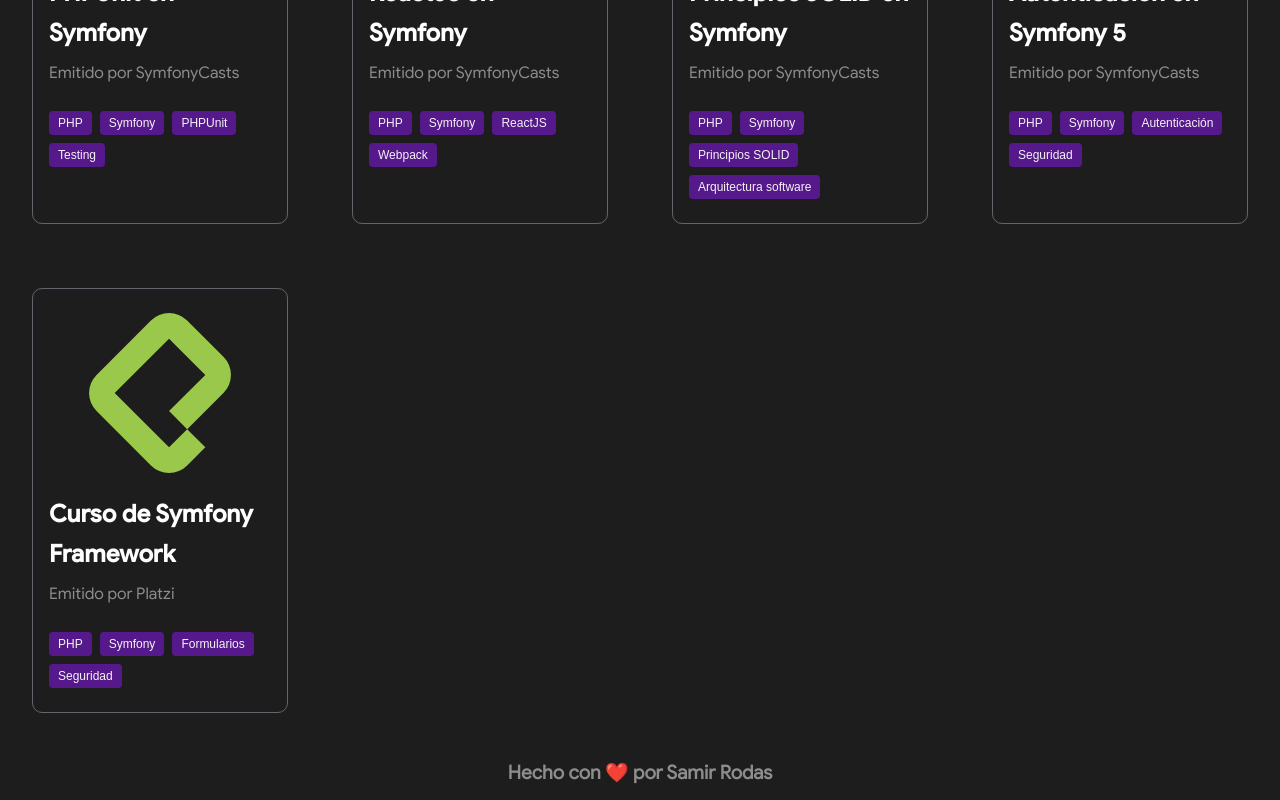
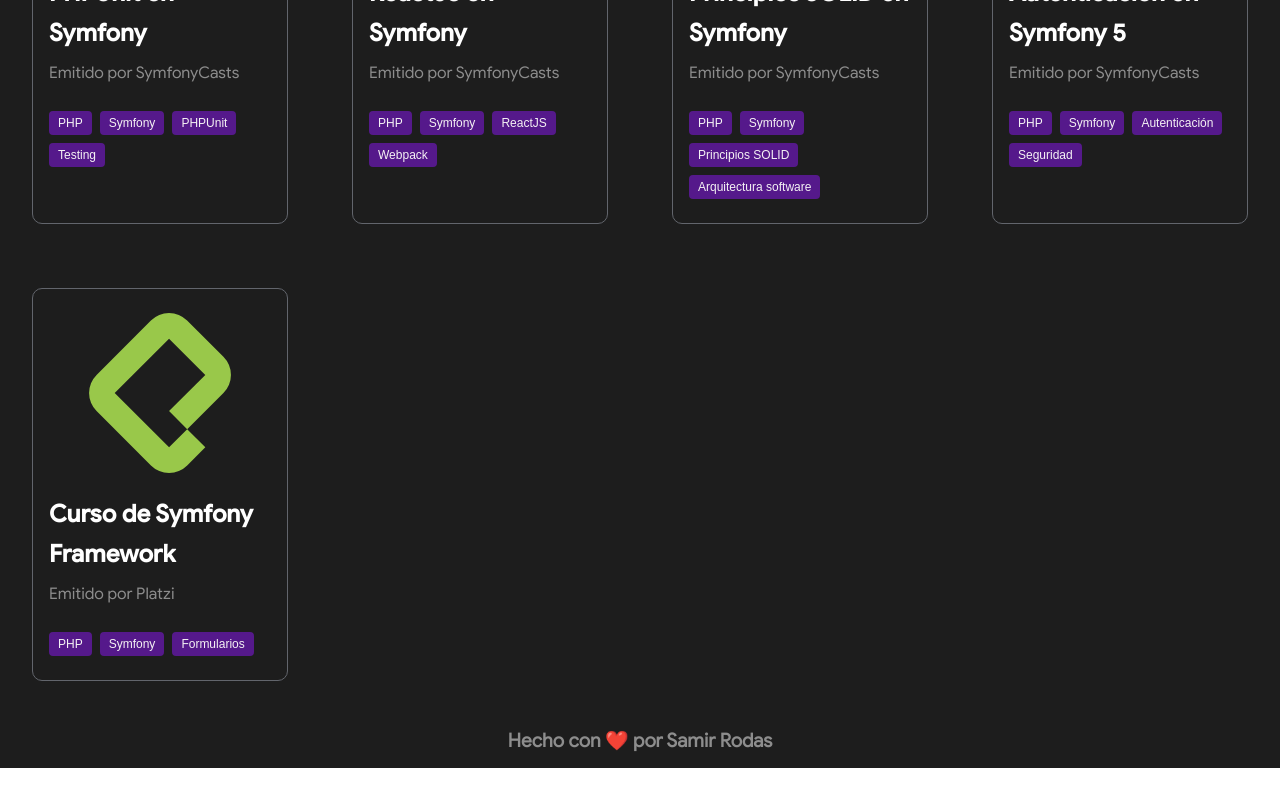
Before and after one commit to serodas/my-portfolio-react-typescript, a React (Vite) app: page /education in a window 1280 px wide. Shown: the part 2070-2870 px from the top of the page. After the commit the page ends 2838 px from the top, so only its background shows below. Built offline with nearby package versions, Linux system fonts and the light colour scheme; a web font is replaced by a local one.

Commit message:
Fix certification

```diff
--- a/src/certifications.ts
+++ b/src/certifications.ts
@@ -78,6 +78,6 @@
 		issued_by: "Emitido por Platzi",
 		link: "https://platzi.com/p/serodas/curso/1901-symfony-framework/diploma/detalle/",
 		icon: "platzi",
-		tags: ["PHP", "Symfony", "Formularios", "Seguridad"],
+		tags: ["PHP", "Symfony", "Formularios"],
 	},
 ];
```
